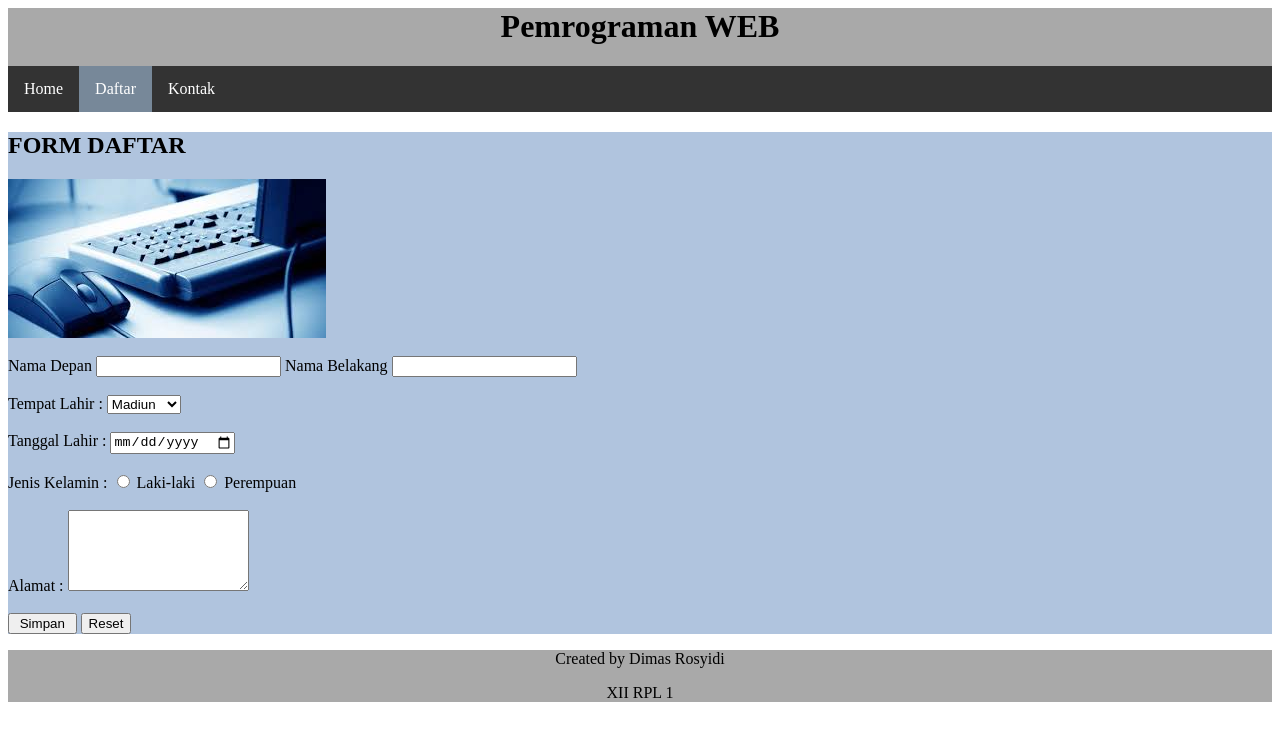
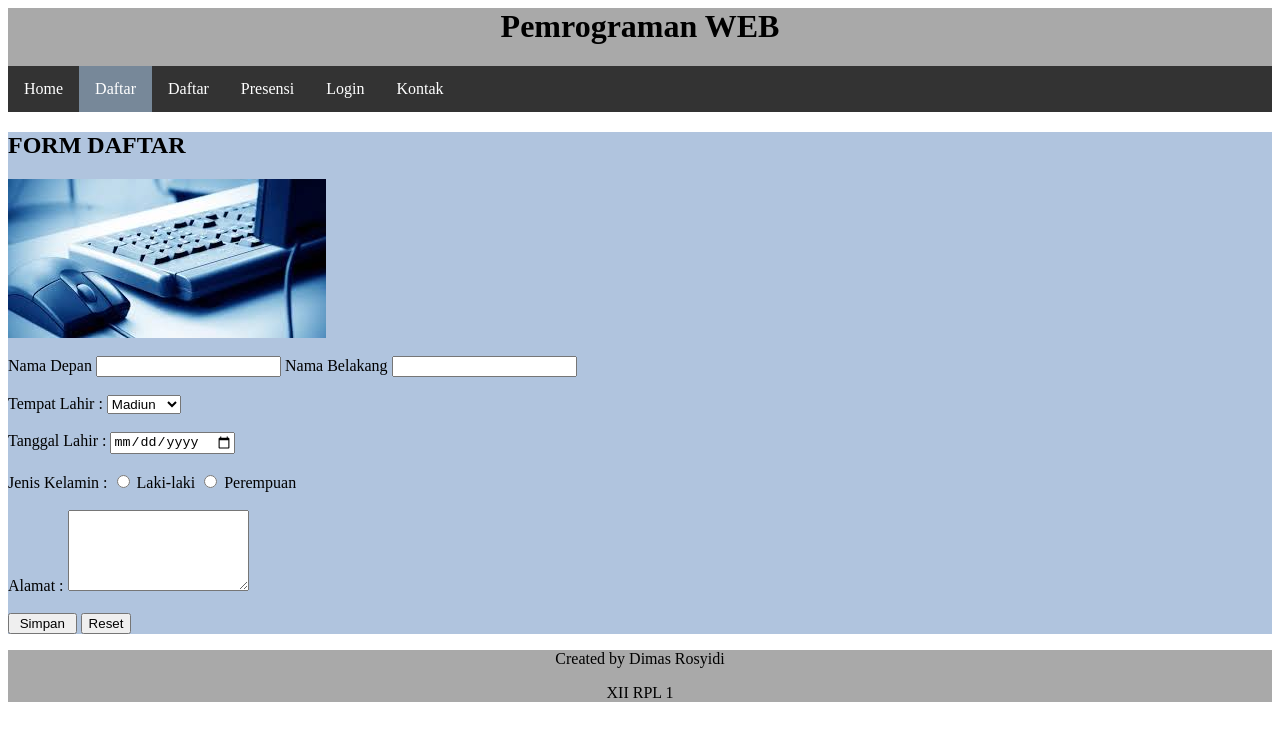
Before and after one commit to DimasR314/dimasrm.github.io, a plain HTML site: page login.html in a window 1280 px wide. Drawn offline with Linux system fonts and the light colour scheme.

Commit message:
Update login.html

```diff
--- a/login.html
+++ b/login.html
@@ -47,6 +47,9 @@ li a:hover:not(.active) {
  <ul>
   <li> <a href="beranda.html"> Home </a> </li>
   <li> <a class="active" href="login.html"> Daftar </a> </li>
+  <li> <a href="login.html"> Daftar </a> </li>
+  <li> <a href="tabelrekap.html"> Presensi </a> </li>
+  <li> <a href="login.html"> Login </a> </li>
   <li> <a href="#"> Kontak </a> </li>
  </ul>
 </header>
```
